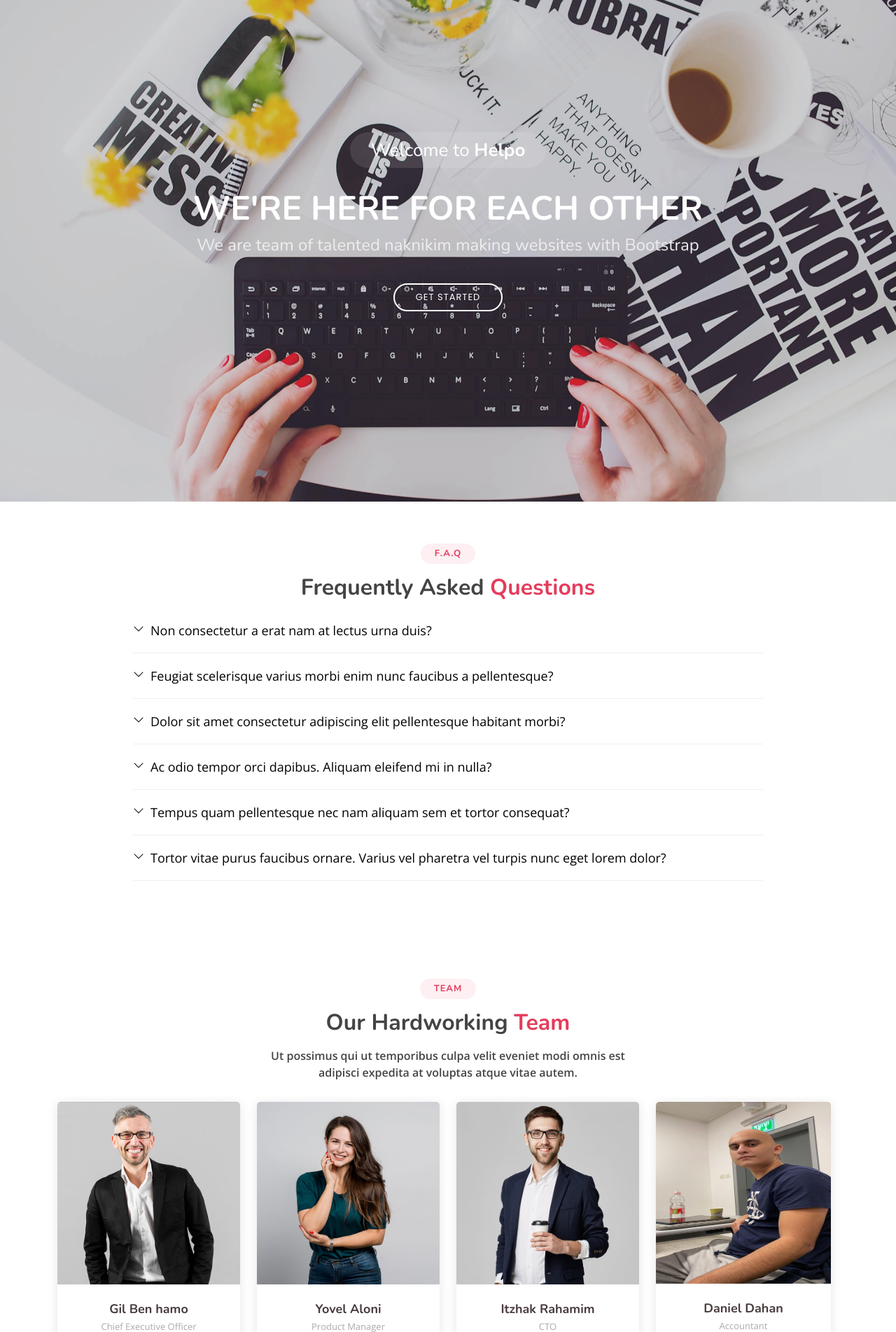
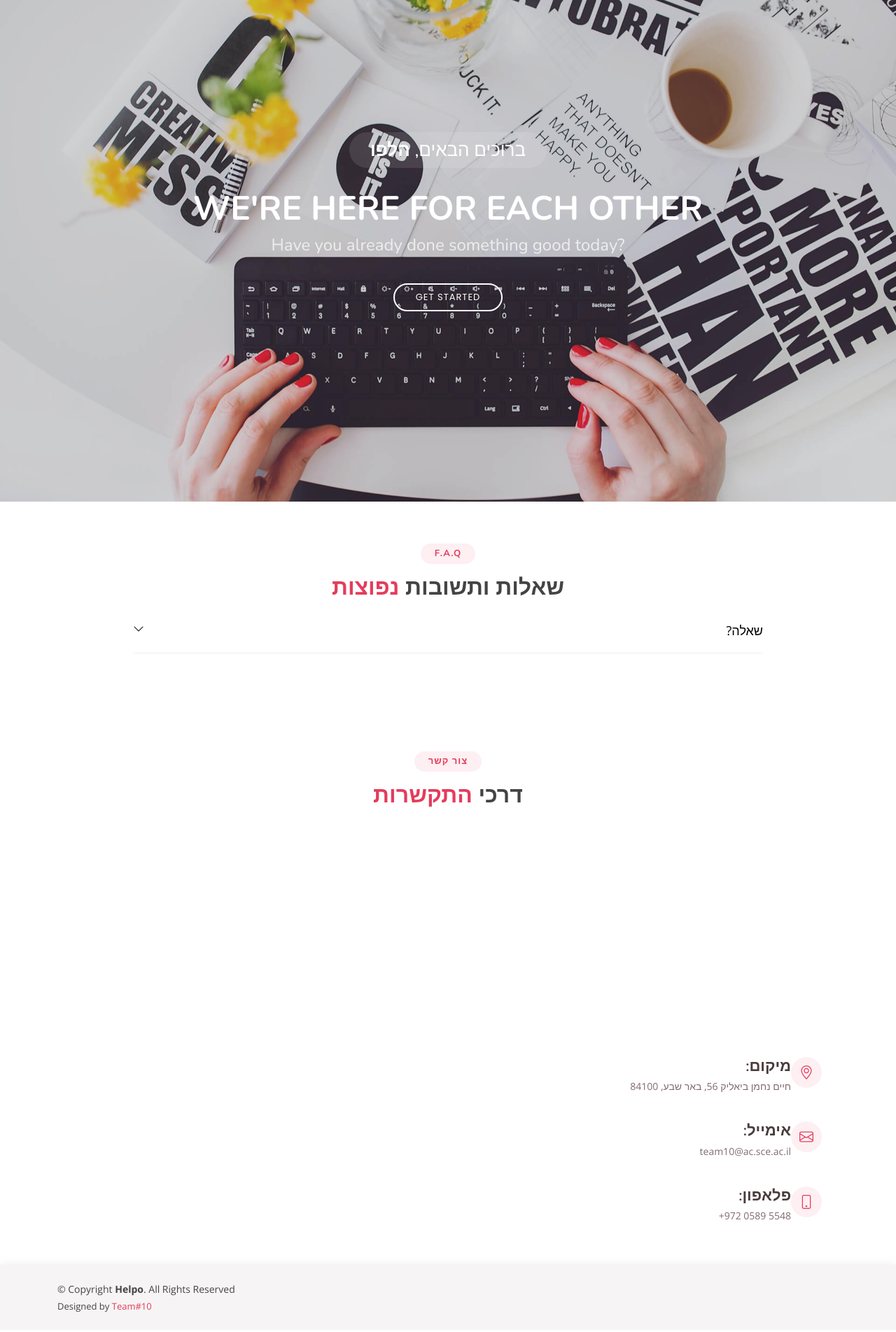
Before and after one commit to Project-Management-SCE/PM2022_TEAM_10, a Django app: page / in a window 1280 px wide. Shown: the part 83-1987 px from the top of the page at 70% size. After the commit the page ends 1959 px from the top, so only its background shows below. Run offline with Django 4.2, Linux system fonts and the light colour scheme; some libraries are stand-ins or nearby versions.

Commit message:
Fixed some FE designs, Fix posts hide details and date time and more

```diff
--- a/ProjectManagement/home/templates/base.html
+++ b/ProjectManagement/home/templates/base.html
@@ -181,16 +181,16 @@
           <!-- You can delete the links only if you purchased the pro version. -->
           <!-- Licensing information: https://bootstrapmade.com/license/ -->
           <!-- Purchase the pro version with working PHP/AJAX contact form: https://bootstrapmade.com/tempo-free-onepage-bootstrap-theme/ -->
-          Designed by <a href="https://bootstrapmade.com/">BootstrapMade</a>
+          Designed by <a href="https://bootstrapmade.com/">Team#10</a>
         </div>
       </div>
-      <div class="social-links text-center text-md-right pt-3 pt-md-0">
+      <!-- <div class="social-links text-center text-md-right pt-3 pt-md-0">
         <a href="#" class="twitter"><i class="bx bxl-twitter"></i></a>
         <a href="#" class="facebook"><i class="bx bxl-facebook"></i></a>
         <a href="#" class="instagram"><i class="bx bxl-instagram"></i></a>
         <a href="#" class="google-plus"><i class="bx bxl-skype"></i></a>
         <a href="#" class="linkedin"><i class="bx bxl-linkedin"></i></a>
-      </div>
+      </div> -->
     </div>
   </footer><!-- End Footer -->
 
@@ -200,7 +200,7 @@
 
   <!-- Vendor JS Files -->
   <script src="https://cdn.jsdelivr.net/npm/bootstrap@4.6.1/dist/js/bootstrap.bundle.min.js" integrity="sha384-fQybjgWLrvvRgtW6bFlB7jaZrFsaBXjsOMm/tB9LTS58ONXgqbR9W8oWht/amnpF" crossorigin="anonymous"></script>
-  {% comment %} <script src="{% static 'vendor/bootstrap/js/bootstrap.bundle.min.js' %}"></script> {% endcomment %}
+  <script src="{% static 'vendor/bootstrap/js/bootstrap.bundle.min.js' %}"></script>
   <script src="{% static 'vendor/glightbox/js/glightbox.min.js' %}"></script>
   <script src="{% static 'vendor/isotope-layout/isotope.pkgd.min.js' %}"></script>
   <script src="{% static 'vendor/swiper/swiper-bundle.min.js' %}"></script>
--- a/ProjectManagement/home/templates/index.html
+++ b/ProjectManagement/home/templates/index.html
@@ -4,9 +4,9 @@
   <!-- ======= Hero Section ======= -->
   <section id="hero">
     <div class="hero-container">
-      <h3>Welcome to <strong>Helpo</strong></h3>
+      <h3>ברוכים הבאים, <strong>הלפו</strong></h3>
       <h1>We're here for each other</h1>
-      <h2>We are team of talented naknikim making websites with Bootstrap</h2>
+      <h2>Have you already done something good today?</h2>
       <a href="#about" class="btn-get-started scrollto">Get Started</a>
     </div>
   </section><!-- End Hero -->
@@ -18,61 +18,16 @@
 
         <div class="section-title">
           <h2>F.A.Q</h2>
-          <h3>Frequently Asked <span>Questions</span></h3>
+          <h3>שאלות ותשובות <span>נפוצות</span></h3>
         </div>
 
-        <ul class="faq-list">
+        <ul class="faq-list" style="text-align:right;">
 
           <li>
-            <div data-bs-toggle="collapse" class="collapsed question" href="#faq1">Non consectetur a erat nam at lectus urna duis? <i class="bi bi-chevron-down icon-show"></i><i class="bi bi-chevron-up icon-close"></i></div>
+            <div data-bs-toggle="collapse" class="collapsed question" href="#faq1">?שאלה<i class="bi bi-chevron-down icon-show"></i><i class="bi bi-chevron-up icon-close"></i></div>
             <div id="faq1" class="collapse" data-bs-parent=".faq-list">
               <p>
-                Feugiat pretium nibh ipsum consequat. Tempus iaculis urna id volutpat lacus laoreet non curabitur gravida. Venenatis lectus magna fringilla urna porttitor rhoncus dolor purus non.
-              </p>
-            </div>
-          </li>
-
-          <li>
-            <div data-bs-toggle="collapse" href="#faq2" class="collapsed question">Feugiat scelerisque varius morbi enim nunc faucibus a pellentesque? <i class="bi bi-chevron-down icon-show"></i><i class="bi bi-chevron-up icon-close"></i></div>
-            <div id="faq2" class="collapse" data-bs-parent=".faq-list">
-              <p>
-                Dolor sit amet consectetur adipiscing elit pellentesque habitant morbi. Id interdum velit laoreet id donec ultrices. Fringilla phasellus faucibus scelerisque eleifend donec pretium. Est pellentesque elit ullamcorper dignissim. Mauris ultrices eros in cursus turpis massa tincidunt dui.
-              </p>
-            </div>
-          </li>
-
-          <li>
-            <div data-bs-toggle="collapse" href="#faq3" class="collapsed question">Dolor sit amet consectetur adipiscing elit pellentesque habitant morbi? <i class="bi bi-chevron-down icon-show"></i><i class="bi bi-chevron-up icon-close"></i></div>
-            <div id="faq3" class="collapse" data-bs-parent=".faq-list">
-              <p>
-                Eleifend mi in nulla posuere sollicitudin aliquam ultrices sagittis orci. Faucibus pulvinar elementum integer enim. Sem nulla pharetra diam sit amet nisl suscipit. Rutrum tellus pellentesque eu tincidunt. Lectus urna duis convallis convallis tellus. Urna molestie at elementum eu facilisis sed odio morbi quis
-              </p>
-            </div>
-          </li>
-
-          <li>
-            <div data-bs-toggle="collapse" href="#faq4" class="collapsed question">Ac odio tempor orci dapibus. Aliquam eleifend mi in nulla? <i class="bi bi-chevron-down icon-show"></i><i class="bi bi-chevron-up icon-close"></i></div>
-            <div id="faq4" class="collapse" data-bs-parent=".faq-list">
-              <p>
-                Dolor sit amet consectetur adipiscing elit pellentesque habitant morbi. Id interdum velit laoreet id donec ultrices. Fringilla phasellus faucibus scelerisque eleifend donec pretium. Est pellentesque elit ullamcorper dignissim. Mauris ultrices eros in cursus turpis massa tincidunt dui.
-              </p>
-            </div>
-          </li>
-
-          <li>
-            <div data-bs-toggle="collapse" href="#faq5" class="collapsed question">Tempus quam pellentesque nec nam aliquam sem et tortor consequat? <i class="bi bi-chevron-down icon-show"></i><i class="bi bi-chevron-up icon-close"></i></div>
-            <div id="faq5" class="collapse" data-bs-parent=".faq-list">
-              <p>
-                Molestie a iaculis at erat pellentesque adipiscing commodo. Dignissim suspendisse in est ante in. Nunc vel risus commodo viverra maecenas accumsan. Sit amet nisl suscipit adipiscing bibendum est. Purus gravida quis blandit turpis cursus in
-              </p>
-            </div>
-          </li>
-
-          <li>
-            <div data-bs-toggle="collapse" href="#faq6" class="collapsed question">Tortor vitae purus faucibus ornare. Varius vel pharetra vel turpis nunc eget lorem dolor? <i class="bi bi-chevron-down icon-show"></i><i class="bi bi-chevron-up icon-close"></i></div>
-            <div id="faq6" class="collapse" data-bs-parent=".faq-list">
-              <p>
-                Laoreet sit amet cursus sit amet dictum sit amet justo. Mauris vitae ultricies leo integer malesuada nunc vel. Tincidunt eget nullam non nisi est sit amet. Turpis nunc eget lorem dolor sed. Ut venenatis tellus in metus vulputate eu scelerisque. Pellentesque diam volutpat commodo sed egestas egestas fringilla phasellus faucibus. Nibh tellus molestie nunc non blandit massa enim nec.
+                תשובה
               </p>
             </div>
           </li>
@@ -83,7 +38,7 @@
     </section><!-- End F.A.Q Section -->
 
     <!-- ======= Team Section ======= -->
-    <section id="team" class="team">
+    <!-- <section id="team" class="team">
       <div class="container">
 
         <div class="section-title">
@@ -169,7 +124,8 @@
         </div>
 
       </div>
-    </section><!-- End Team Section -->
+    </section> -->
+    <!-- End Team Section -->
 
     <!-- ======= Contact Section ======= -->
     <section id="contact" class="contact">
--- a/ProjectManagement/posts/forms.py
+++ b/ProjectManagement/posts/forms.py
@@ -3,6 +3,11 @@ from .models import Post,Category
 
 
 class createPostForm(forms.ModelForm):
+    info = forms.CharField(widget=forms.Textarea(
+        attrs={
+            'dir': 'rtl',
+        }
+    ))
     class Meta():
         model = Post
         fields = ['info','city','is_asking','category']
--- a/ProjectManagement/posts/templates/allPosts.html
+++ b/ProjectManagement/posts/templates/allPosts.html
@@ -99,6 +99,7 @@
                                     <b></td>
                             </tr>
                             <tr>
+                                {%if not item.user.user.high_privacy%}
                                     <td>{{item.user.user.phone_number}}</td>
                                     <td class="td_spc"></td>
                                     <td><b>:פלאפון<b></td>
@@ -106,6 +107,7 @@
                                     <td>{{item.user.user.email}}</td>
                                     <td class="td_spc"></td>
                                     <td><b>:אימייל<b></td>
+                                {%endif%}
                             </tr>
                             </tbody>
                         </table>
@@ -119,7 +121,7 @@
                         <a href="{% url 'editPost' item.id %}" class="btn btn-outline-danger btn-sm">עריכה</a>
                         {%endif%}
                         <span style="float:left;">
-                            <b>{{ item.date }}</b>
+                            <b>{{ item.date | date:"D d M Y, H:i"}}</b>
                         </span>
                     </div>
                 </div>
--- a/ProjectManagement/posts/views.py
+++ b/ProjectManagement/posts/views.py
@@ -24,7 +24,7 @@ def createPost(request):
             instance.user = user_obj.helpouser
             instance.date = datetime.datetime.now()
             instance.save()
-        return redirect('index')
+        return redirect('showAllPosts')
 
     context={'form':form,'user_obj':user_obj}
     return render(request, 'createPostForm.html', context)
@@ -71,7 +71,7 @@ def editPost(request, pk):
     return render(request,"editPost.html",context)
 
 def updatePostDate(post):
-    post.date = datetime.date.today()
+    post.date = datetime.datetime.now()
     post.save()
 
 ############## show Posts + filter ##############
```
Also changed, not shown: ProjectManagement/posts/models.py (+8 -2 lines), ProjectManagement/posts/migrations/0003_auto_20220506_0010.py (added), 1 other file. Lines whose indentation alone changed are shown as unchanged.
